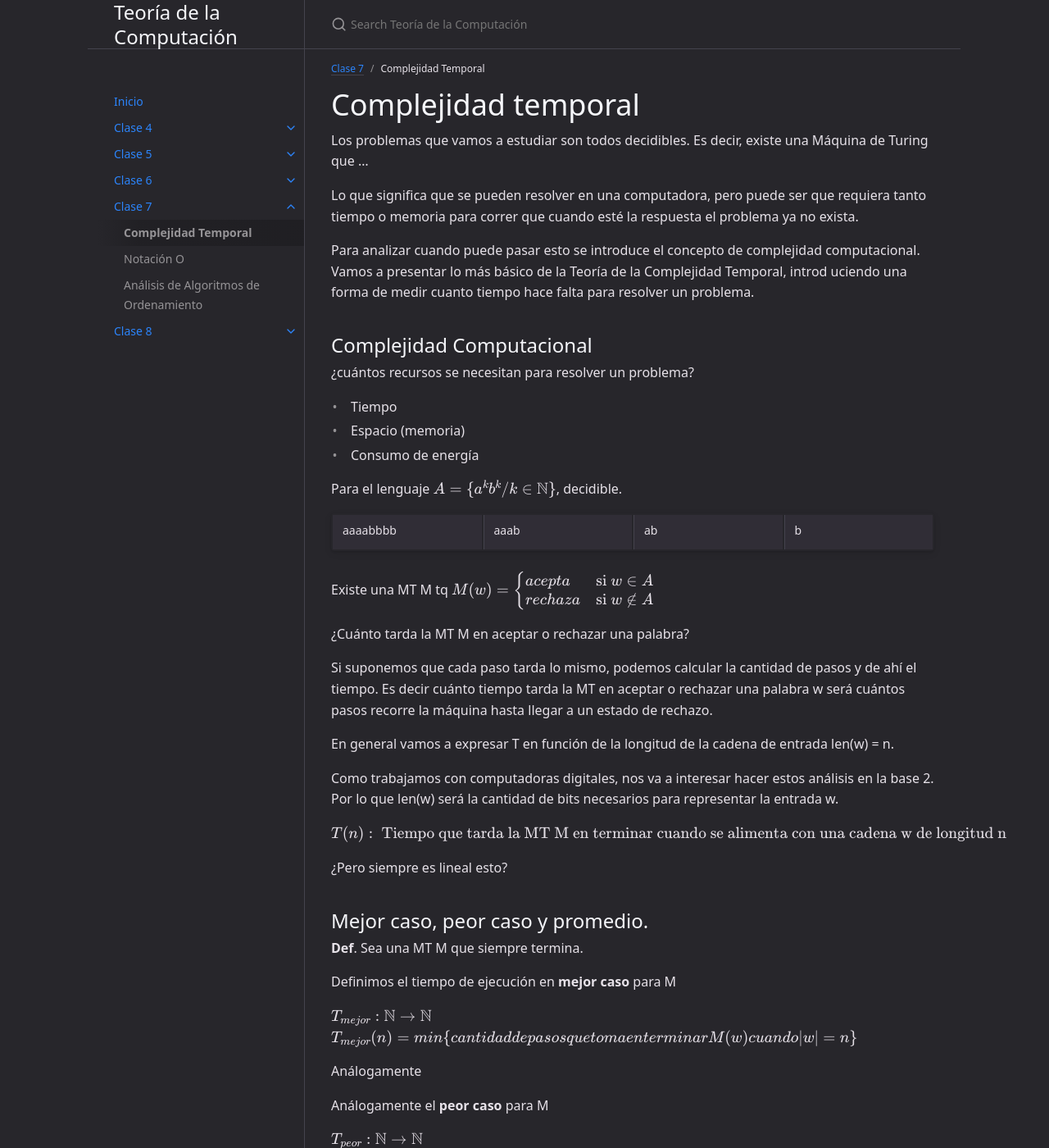
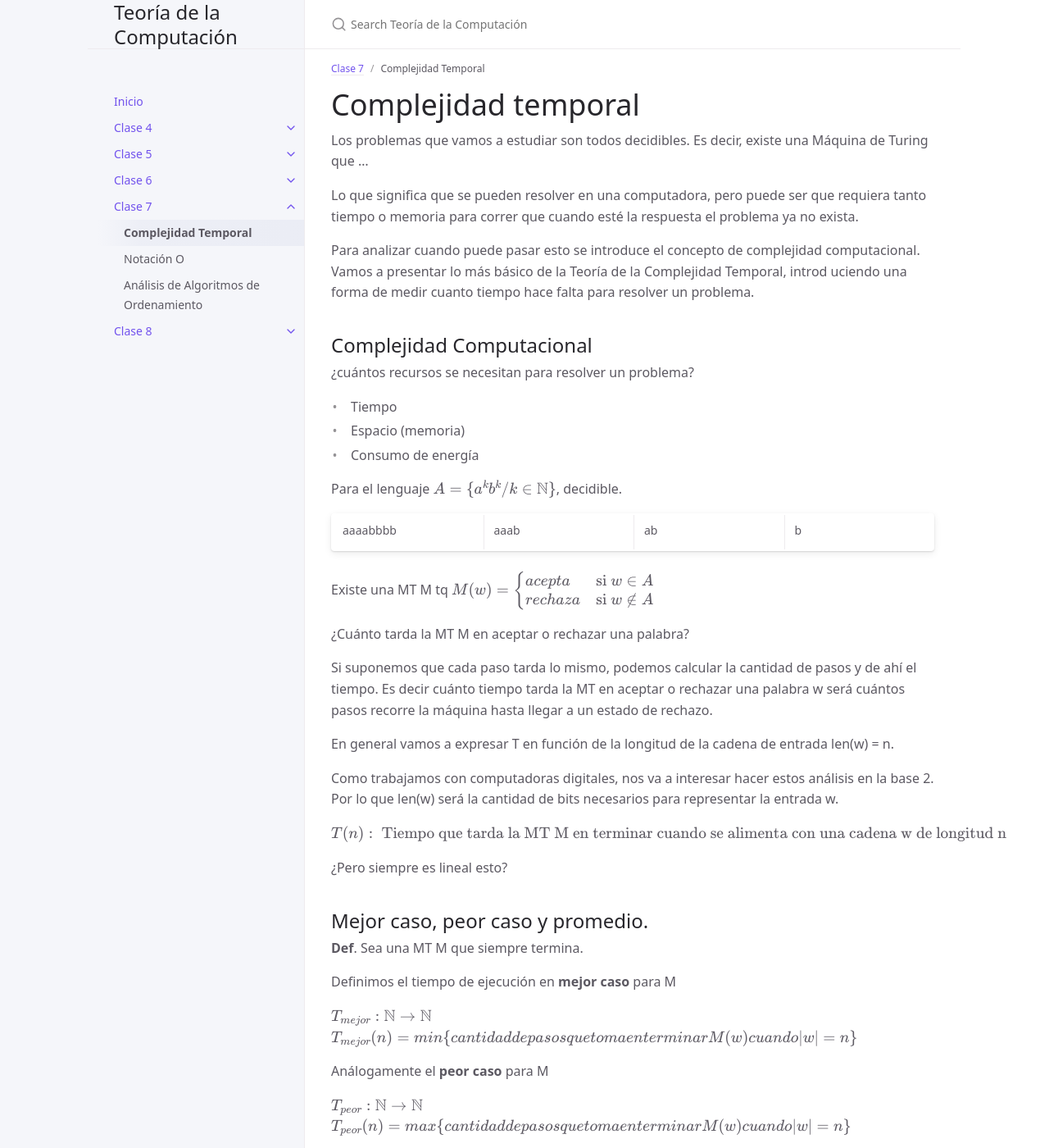
Before and after one commit to teoria-de-la-compu/teoria-de-la-compu.github.io, a Jekyll site: the page built from docs/clase-7/complejidad-temporal.md, in a window 1280 px wide and 1400 px high. Shown: the whole window at 82% size. Built offline with Jekyll 4.4.1, drawn with Linux system fonts in a browser that asks for light colours.

Commit message:
correccion de typo

```diff
--- a/_config.yml
+++ b/_config.yml
@@ -100,7 +100,7 @@ gh_edit_branch: "main" # the branch that your docs is served from
 gh_edit_view_mode: "tree" # "tree" or "edit" if you want the user to jump into the editor immediately
 
 # Color scheme currently only supports "dark", "light"/nil (default), or a custom scheme that you define
-color_scheme: dark
+color_scheme: light
 
 # Google Analytics Tracking (optional)
 # e.g, UA-1234567-89
--- a/docs/clase-7/complejidad-temporal.md
+++ b/docs/clase-7/complejidad-temporal.md
@@ -49,8 +49,6 @@ Definimos el tiempo de ejecución en **mejor caso** para M
 $$ T_{mejor}: \Bbb{N} \rightarrow \Bbb{N} $$
 $$ T_{mejor}(n) = min \{ cantidad de pasos que toma en terminar M(w) cuando |w| = n \} $$
 
-Análogamente
-
 Análogamente el **peor caso** para M
 
 $$ T_{peor}: \Bbb{N} \rightarrow \Bbb{N} $$
```
